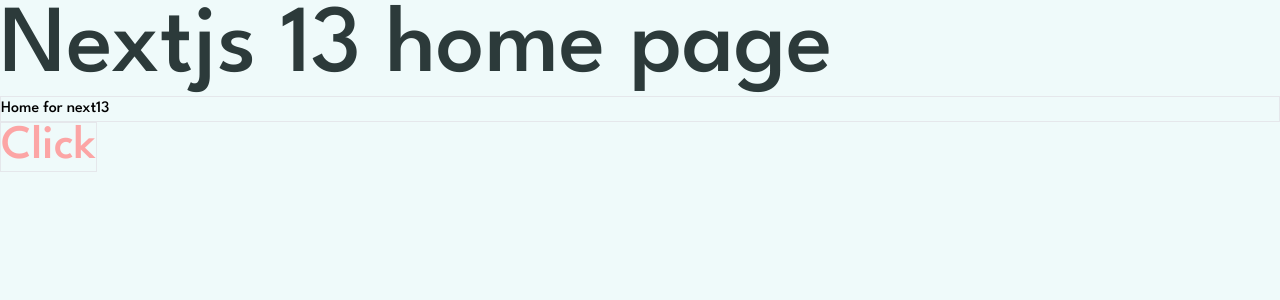
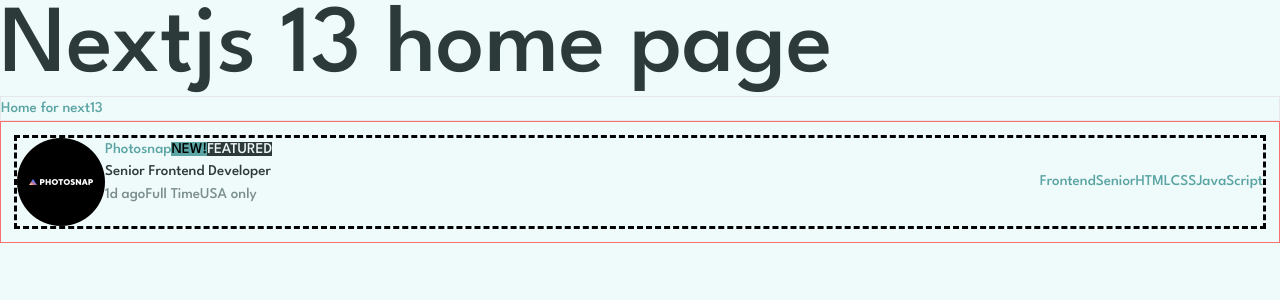
Before and after one commit to reline-digital/job-listings, a Next.js app in the folder client/: page / in a window 1280 px wide. Shown: the top 300 px of the page. Built offline with nearby package versions, Linux system fonts and the light colour scheme.

Commit message:
Add Card Content

```diff
--- a/client/container/Home/index.tsx
+++ b/client/app/Home/index.tsx
@@ -1,9 +1,13 @@
 import React from 'react'
+import Card from '../../components/Card'
 
 export default function Home() {
   return (
     <div>
       <h2 className='border text-primary'>Home for next13</h2>
+      <div className='border border-red-400 p-4'>
+        <Card />
+      </div>
     </div>
   )
 }
--- a/client/app/page.tsx
+++ b/client/app/page.tsx
@@ -1,6 +1,6 @@
 import React from 'react'
 import Button from '../components/Button'
-import Home from '../container/Home'
+import Home from './Home'
 
 export default function HomePage() {
   return (
@@ -9,7 +9,6 @@
         Nextjs 13 home page
       </h1>
       <Home />
-      <Button />
     </div>
   )
 }
--- a/client/assets/styles/globals.css
+++ b/client/assets/styles/globals.css
@@ -4,6 +4,6 @@
 
 @layer base {
   body {
-    @apply bg-tertiary scroll-smooth;
+    @apply bg-tertiary scroll-smooth text-body;
   }
 }
--- /dev/null
+++ b/client/components/Card.tsx
@@ -0,0 +1,45 @@
+import Image from 'next/image'
+import React from 'react'
+
+import companyLogo from '../assets/images/photosnap.png'
+
+export default function Card() {
+  return (
+    <div className='flex outline-dashed flex-col md:flex-row justify-between items-center'>
+      {/* card header */}
+      <div className='flex'>
+        {/* compnay logo */}
+        <div>
+          <Image src={companyLogo} alt='photosnap' />
+        </div>
+        {/* job description */}
+        <div>
+          {/* job description header */}
+          <div>
+            <a href='/' className='text-primary'>
+              Photosnap
+            </a>
+            <span className='bg-primary'>NEW!</span>
+            <span className='bg-secondary text-lightGrayishCyan'>FEATURED</span>
+          </div>
+          {/* job title */}
+          <h2 className='text-secondary'>Senior Frontend Developer</h2>
+          {/* job time info */}
+          <div className='flex'>
+            <span className='text-darkGrayishCyan'>1d ago</span>
+            <span className='text-darkGrayishCyan'>Full Time</span>
+            <span className='text-darkGrayishCyan'>USA only</span>
+          </div>
+        </div>
+      </div>
+      {/* card tags */}
+      <div className='flex'>
+        <span className='text-primary'>Frontend</span>
+        <span className='text-primary'>Senior</span>
+        <span className='text-primary'>HTML</span>
+        <span className='text-primary'>CSS</span>
+        <span className='text-primary'>JavaScript</span>
+      </div>
+    </div>
+  )
+}
--- a/client/tailwind.config.js
+++ b/client/tailwind.config.js
@@ -10,6 +10,7 @@
       fontFamily: {
         sans: ['var(--font-leagueSpartan)'],
       },
+      fontSize: { body: '0.938rem' },
       colors: {
         primary: 'hsl(180, 29%, 50%)',
         secondary: 'hsl(180, 14%, 20%)',
```
Also changed, not shown: client/assets/images/photosnap.png (added).
